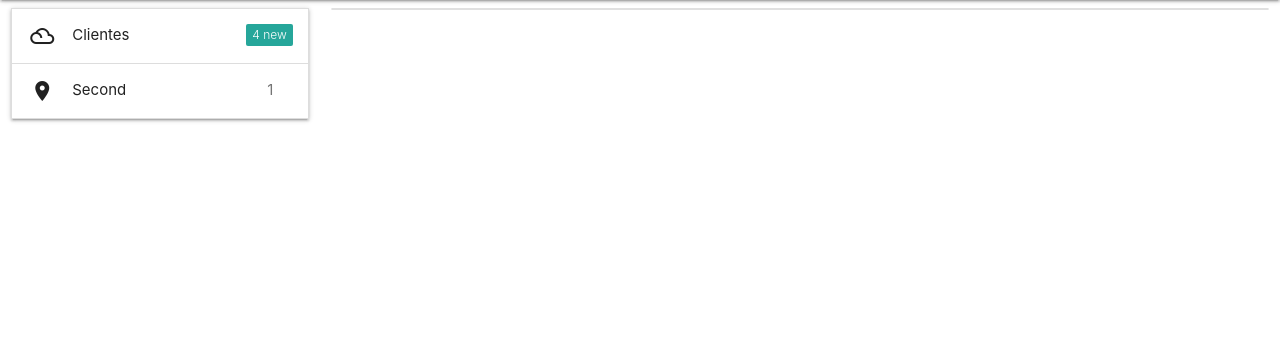
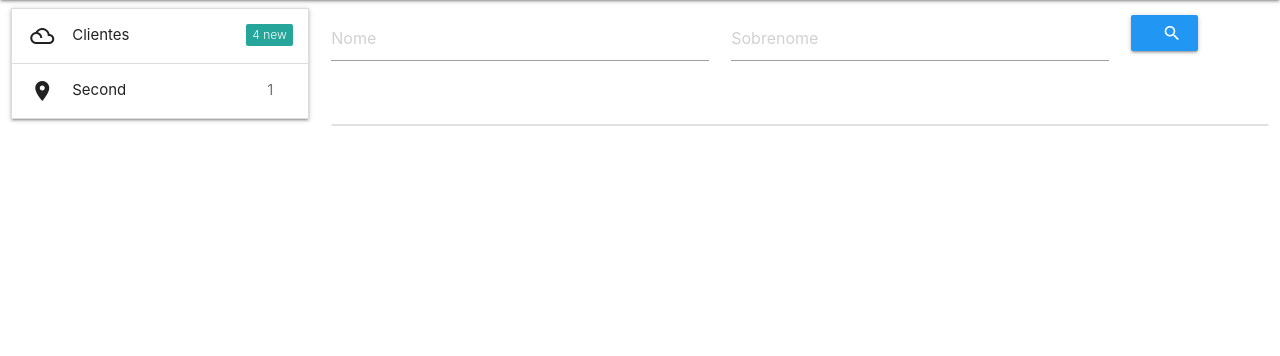
Before and after one commit to dnetochaves/django2.0, a Django app: page /clientes/list_clientes in a window 1280 px wide. Shown: the part 64-420 px from the top of the page. Run offline with Django 3.2, Linux system fonts and the light colour scheme; the visitor is signed in with stand-in values (Sample User, id 1); data that the repository does not hold is empty; some libraries are stand-ins or nearby versions.

Commit message:
Pesquisa de cliente

```diff
--- a/clientes/admin.py
+++ b/clientes/admin.py
@@ -1,5 +1,6 @@
 from django.contrib import admin
-from .models import Person
+from .models import Person, Document
 
 # Register your models here.
 admin.site.register(Person)
+admin.site.register(Document)
--- a/clientes/templates/clientes/list_clientes.html
+++ b/clientes/templates/clientes/list_clientes.html
@@ -13,7 +13,23 @@
 
 {% block content %}
 <div class="col s12 m8 l9"> <!-- Note that "m8 l9" was added -->
-
+  <div class="row">
+    <form class="col s12">
+      <div class="row">
+        <div class="input-field col s5">
+          <input placeholder="Nome" id="nome" name="nome" type="text" class="validate">
+        </div>
+        <div class="input-field col s5">
+          <input placeholder="Sobrenome" id="sobrenome" name="sobrenome" type="text" class="validate">
+        </div>
+        <div class="input-field col s2">
+          <button class="btn waves-effect blue" type="submit" name="action">
+            <i class="material-icons right">search</i>
+          </button>
+        </div>
+      </div>
+    </form>
+  </div>
   <ul class="collection">
     {% for person in persons  %}
       <li class="collection-item avatar">
--- a/clientes/views.py
+++ b/clientes/views.py
@@ -6,8 +6,17 @@ from django.contrib.auth.decorators import login_required
 # Create your views here.
 @login_required
 def list_clientes(request):
-    persons = Person.objects.all()
-    return render(request, 'clientes/list_clientes.html', {'persons': persons})
+    nome = request.GET.get('nome', None)
+    sobrenome = request.GET.get('sobrenome', None)
+    if nome:
+        persons = Person.objects.filter(first_name__icontains=nome) | Person.objects.filter(last_name__icontains=sobrenome)
+        return render(request, 'clientes/list_clientes.html', {'persons': persons})
+    else:
+         persons = Person.objects.all()
+         return render(request, 'clientes/list_clientes.html', {'persons': persons})
+
+
+
 
 @login_required
 def new(request):
```
Also changed, not shown: clientes/models.py (+7 -0 lines), clientes/migrations/0002_auto_20200629_0813.py (added).
